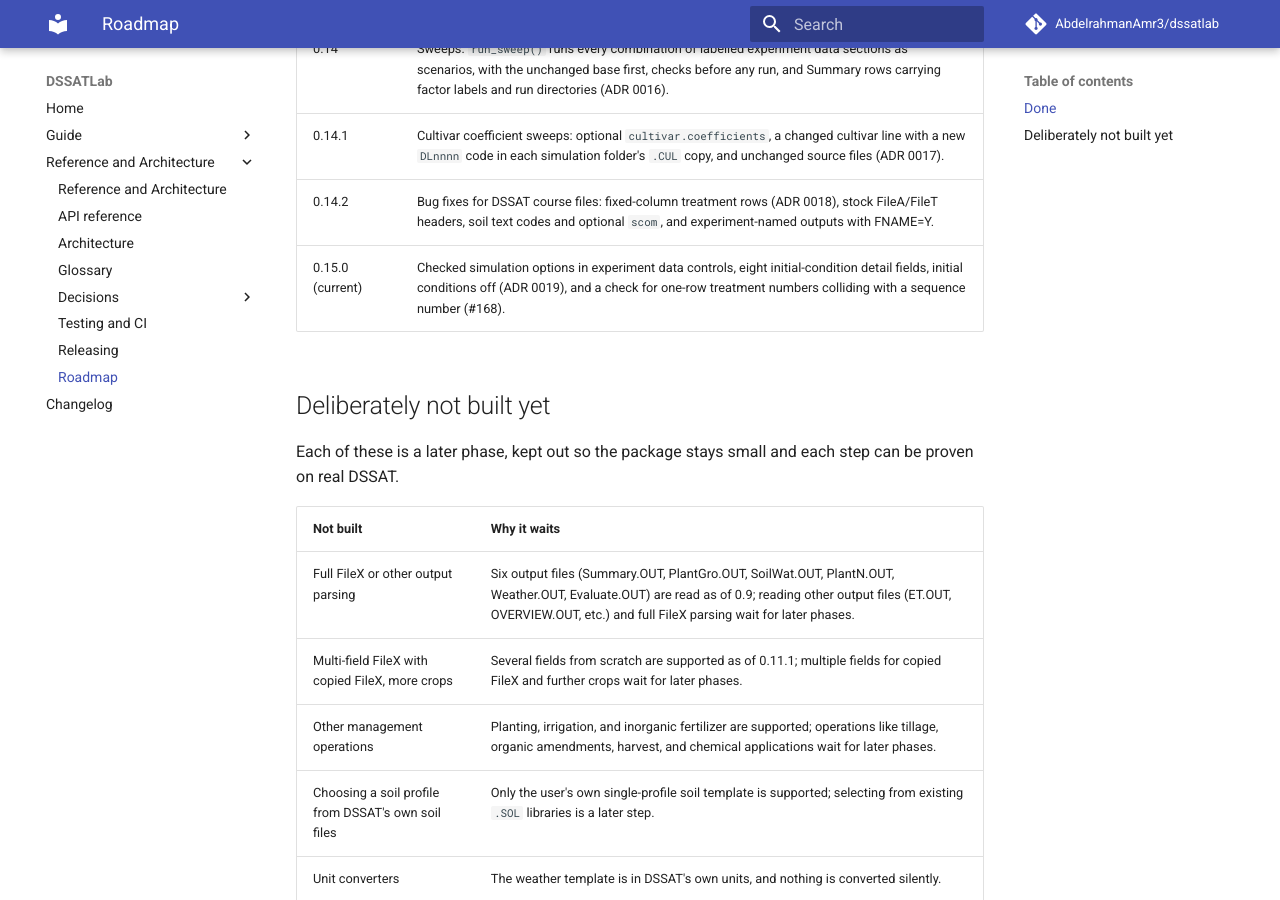
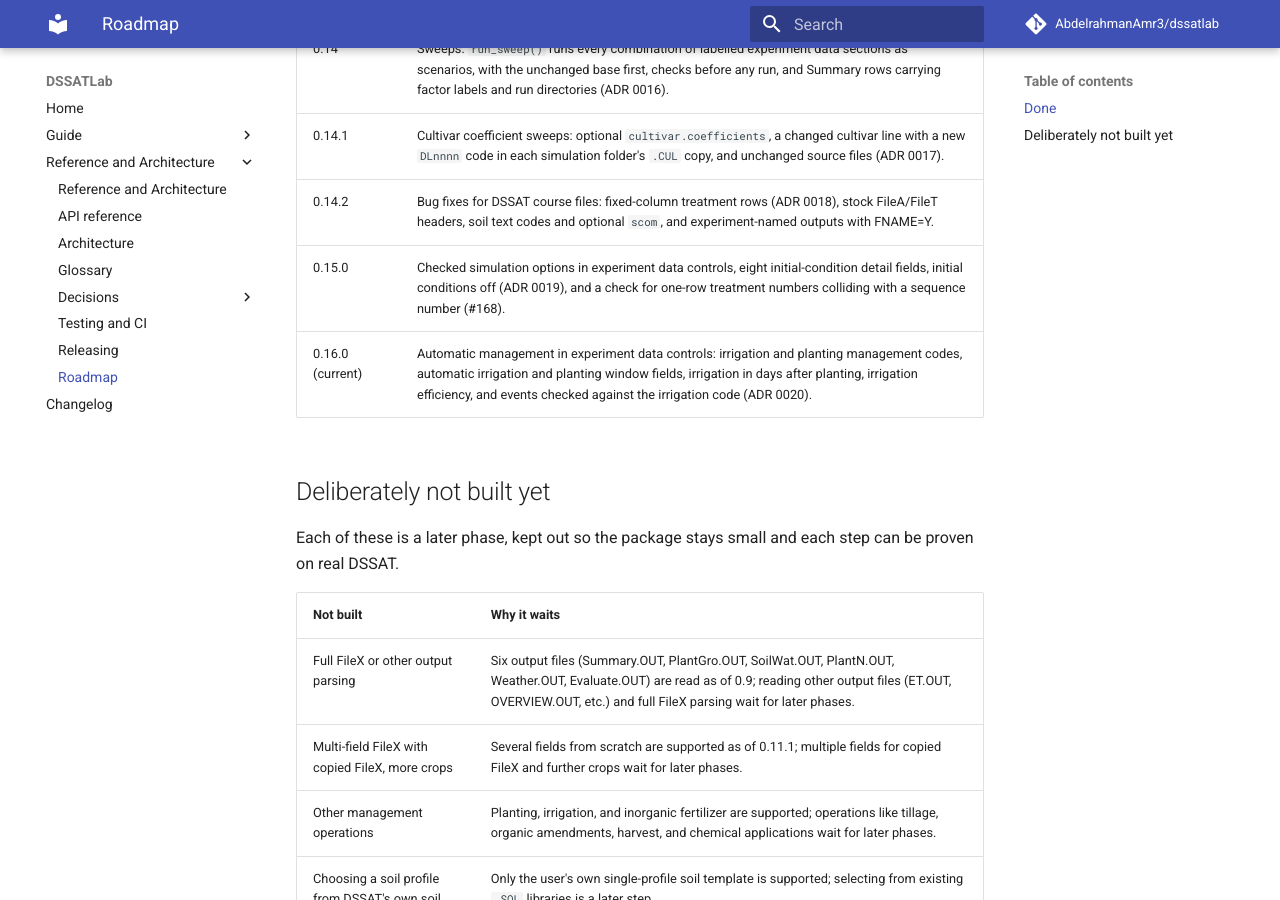
Before and after one commit to AbdelrahmanAmr3/dssatlab, an MkDocs documentation site: the page built from docs/reference/roadmap.md, in a window 1280 px wide and 900 px high, scrolled down 1753 px. Built offline with MkDocs 1.6.1 and Material for MkDocs 9.7.7, drawn with Linux system fonts in a browser that asks for light colours; comment, search, counter and statistics services are not loaded.

Commit message:
List 0.16.0 on the roadmap page and ADR 0020 on the decisions page
Co-Authored-By: Claude Opus 5.5 <noreply@anthropic.com>

```diff
--- a/docs/reference/roadmap.md
+++ b/docs/reference/roadmap.md
@@ -27,7 +27,8 @@ What each version added, and what is deliberately not built yet. The full histor
 | 0.14 | Sweeps: `run_sweep()` runs every combination of labelled experiment data sections as scenarios, with the unchanged base first, checks before any run, and Summary rows carrying factor labels and run directories (ADR 0016). |
 | 0.14.1 | Cultivar coefficient sweeps: optional `cultivar.coefficients`, a changed cultivar line with a new `DLnnnn` code in each simulation folder's `.CUL` copy, and unchanged source files (ADR 0017). |
 | 0.14.2 | Bug fixes for DSSAT course files: fixed-column treatment rows (ADR 0018), stock FileA/FileT headers, soil text codes and optional `scom`, and experiment-named outputs with FNAME=Y. |
-| 0.15.0 (current) | Checked simulation options in experiment data controls, eight initial-condition detail fields, initial conditions off (ADR 0019), and a check for one-row treatment numbers colliding with a sequence number (#168). |
+| 0.15.0 | Checked simulation options in experiment data controls, eight initial-condition detail fields, initial conditions off (ADR 0019), and a check for one-row treatment numbers colliding with a sequence number (#168). |
+| 0.16.0 (current) | Automatic management in experiment data controls: irrigation and planting management codes, automatic irrigation and planting window fields, irrigation in days after planting, irrigation efficiency, and events checked against the irrigation code (ADR 0020). |
 
 ## Deliberately not built yet
 
```
Also changed, not shown: docs/reference/decisions.md (+1 -0 lines).
